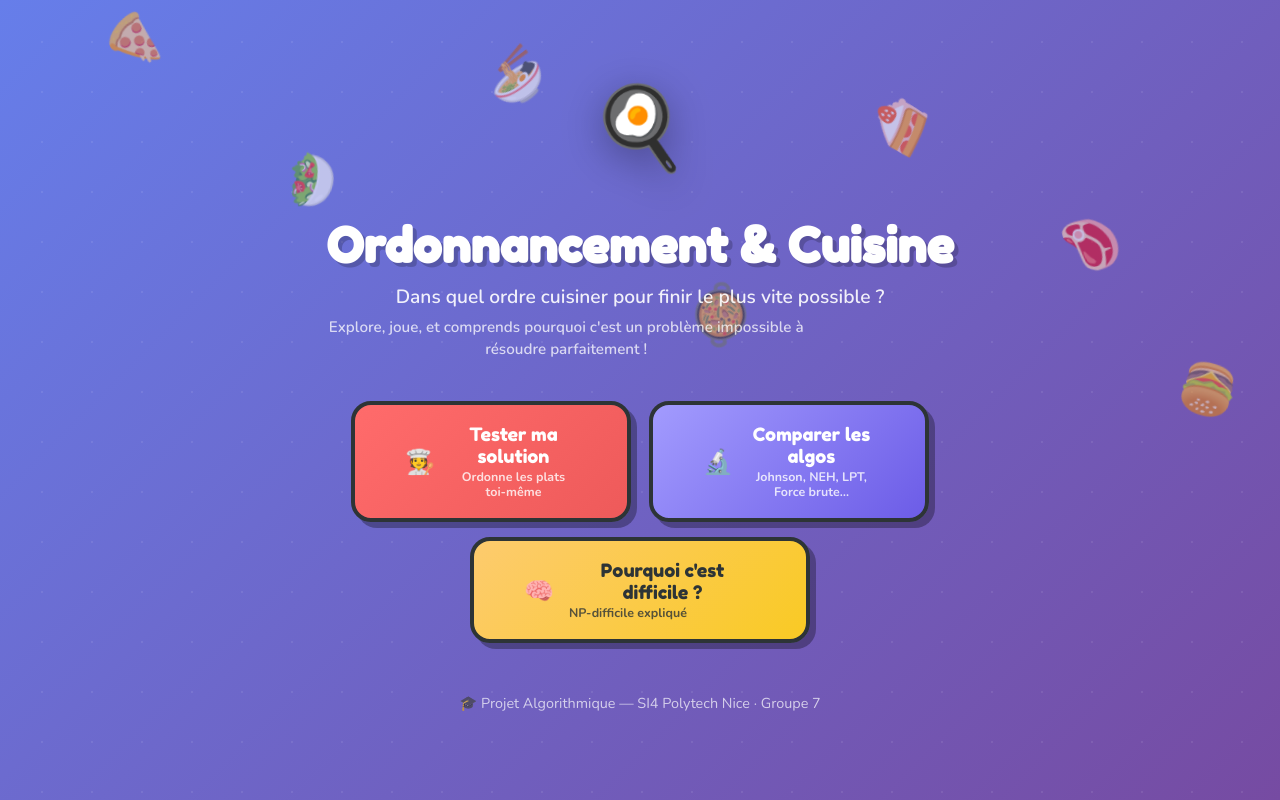
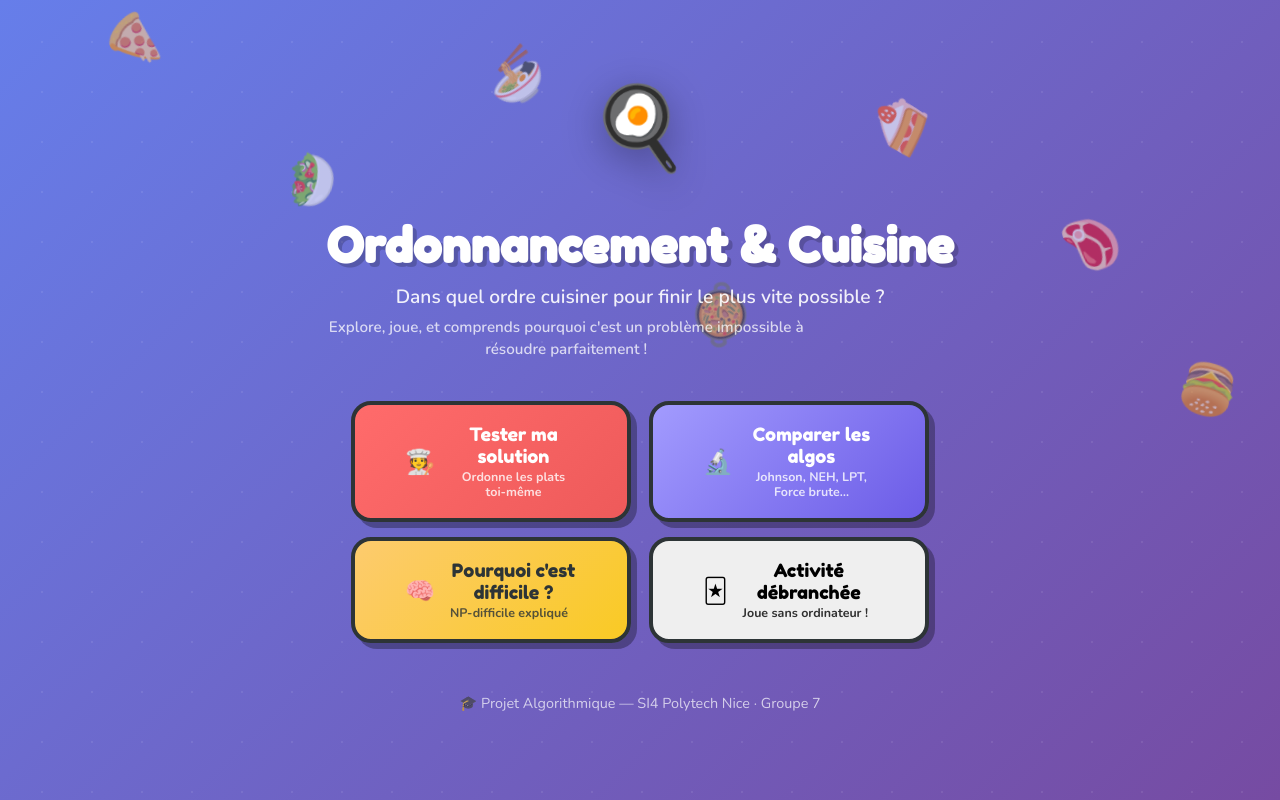
Before and after one commit to tchraj/ProjetAlgorithmique2Groupe7, a Flask app: page / in a window 1280 px wide. Run offline with Flask 3, Linux system fonts and the light colour scheme.

Commit message:
pre-final ff fvf

```diff
--- a/templates/index.html
+++ b/templates/index.html
@@ -3,7 +3,7 @@
 <head>
     <meta charset="UTF-8">
     <meta name="viewport" content="width=device-width, initial-scale=1.0">
-    <title>Ordonnancement & Cuisine</title>
+    <title>Kitchen Load Balancer</title>
     <link rel="stylesheet" href="{{ url_for('static', filename='style.css') }}">
 </head>
 <body>
@@ -34,12 +34,19 @@
                         </div>
                     </button>
                 </div>
-                <div class="menu-row menu-row-single">
+                <div class="menu-row">
                     <button class="menu-btn btn-pedagogy" onclick="window.location.href='/complexite'">
                         <span class="btn-emoji">🧠</span>
                         <div class="btn-text">
                             <span class="btn-title">Pourquoi c'est difficile ?</span>
                             <span class="btn-desc">NP-difficile expliqué</span>
+                        </div>
+                    </button>
+                    <button class="menu-btn btn-debranchee" onclick="window.location.href='/activite-debranchee'">
+                        <span class="btn-emoji">🃏</span>
+                        <div class="btn-text">
+                            <span class="btn-title">Activité débranchée</span>
+                            <span class="btn-desc">Joue sans ordinateur !</span>
                         </div>
                     </button>
                 </div>
@@ -59,7 +66,7 @@
             <span class="float-item" style="--delay: 1.6s; --x: 83%;">🥩</span>
             <span class="float-item" style="--delay: 2.4s; --x: 92%;">🍔</span>
         </div>
-    </div>
+    </div>v>
 
     <!-- Tutorial Overlay -->
     <div class="tutorial-overlay" id="tutorial-overlay">
```
